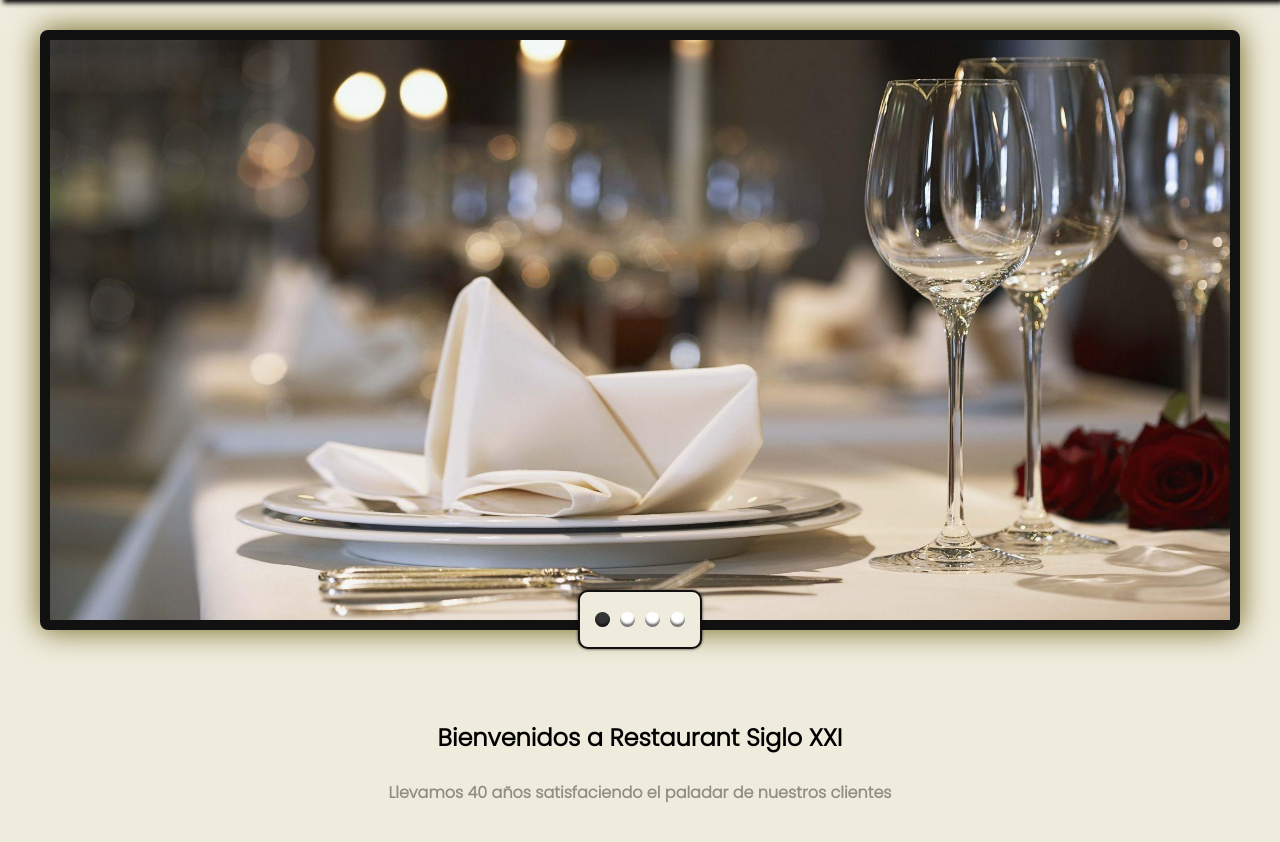
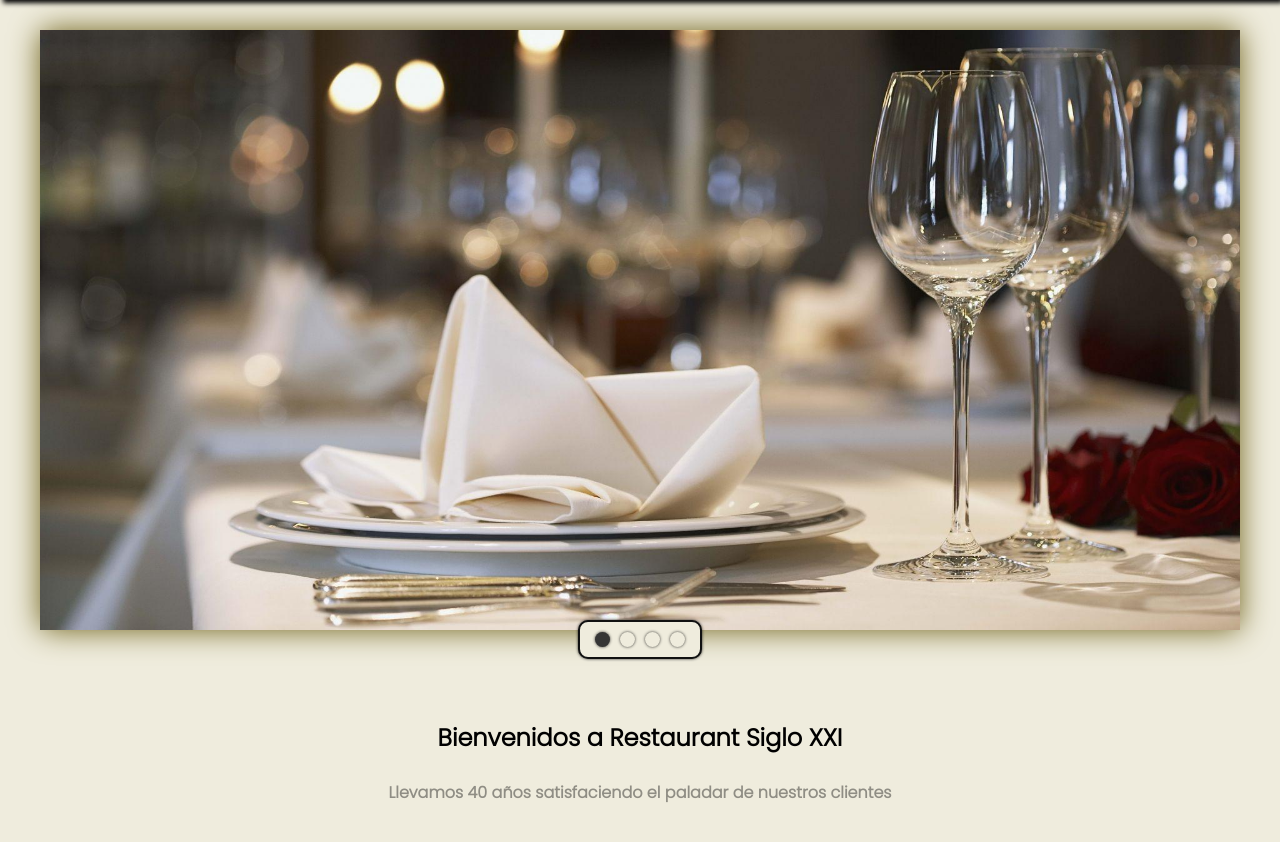
Before and after one commit to FelipeLucero/Restaurant, a Django app: template app_Restaurant/templates/plantillas/bodeguero.html in a window 1280 px wide. Shown: the part 110-952 px from the top of the page. Run offline with Django 3.2, Linux system fonts and the light colour scheme; the template is opened without the code that fills it, so the values that code supplies are empty; some libraries are stand-ins or nearby versions.

Commit message:
se mejora slider

```diff
--- a/app_Restaurant/static/css/slider2.css
+++ b/app_Restaurant/static/css/slider3.css
@@ -7,7 +7,6 @@
 	height:600px;
 	max-width: 1200px;
 	margin: 30px auto;
-    border: 10px solid  rgb(17, 17, 17);
 	border-radius: 8px;
 	box-shadow: 0px 0px 30px 0px  rgb(109, 96, 23);
     display: flex;
@@ -18,11 +17,8 @@
 
 @media screen and (max-width: 600px){
 	.flexslider{
-
 		box-shadow: 0px 0px 30px 0px  rgb(17, 17, 17);
 	}
-
-
 }
 
 
@@ -42,7 +38,7 @@
 
 .flex-control-nav.flex-control-paging{
 	width: 120px;
-	padding: 20px 0px;
+	padding: 10px 0px;
 	background:   #EFECDD;
 	border: 2px solid rgb(17, 17, 17);
 	border-radius: 10px;
@@ -66,10 +62,10 @@
 	display: block;
 	width: 15px;
 	height: 15px;
-	background: #fff;
+	background: #EFECDD;
 	border-radius: 50%;
 	text-indent: -9999px;
-	box-shadow: inset 0px -3px 2px 0px rgba(0,0,0,0.55);
+	box-shadow: 0px 0px 3px 0px rgba(0,0,0,0.80);
 }
 
 .flex-control-nav li a.flex-active{
--- a/app_Restaurant/templates/plantillas/Restaurant.html
+++ b/app_Restaurant/templates/plantillas/Restaurant.html
@@ -25,7 +25,7 @@
     {% block css %}
     <link rel="stylesheet" href="{% static 'css/diseño.css' %}">
     {% endblock %}
-    <link rel="stylesheet" href="{% static 'css/slider2.css' %}">
+    <link rel="stylesheet" href="{% static 'css/slider3.css' %}">
 
 </head>
 
```
